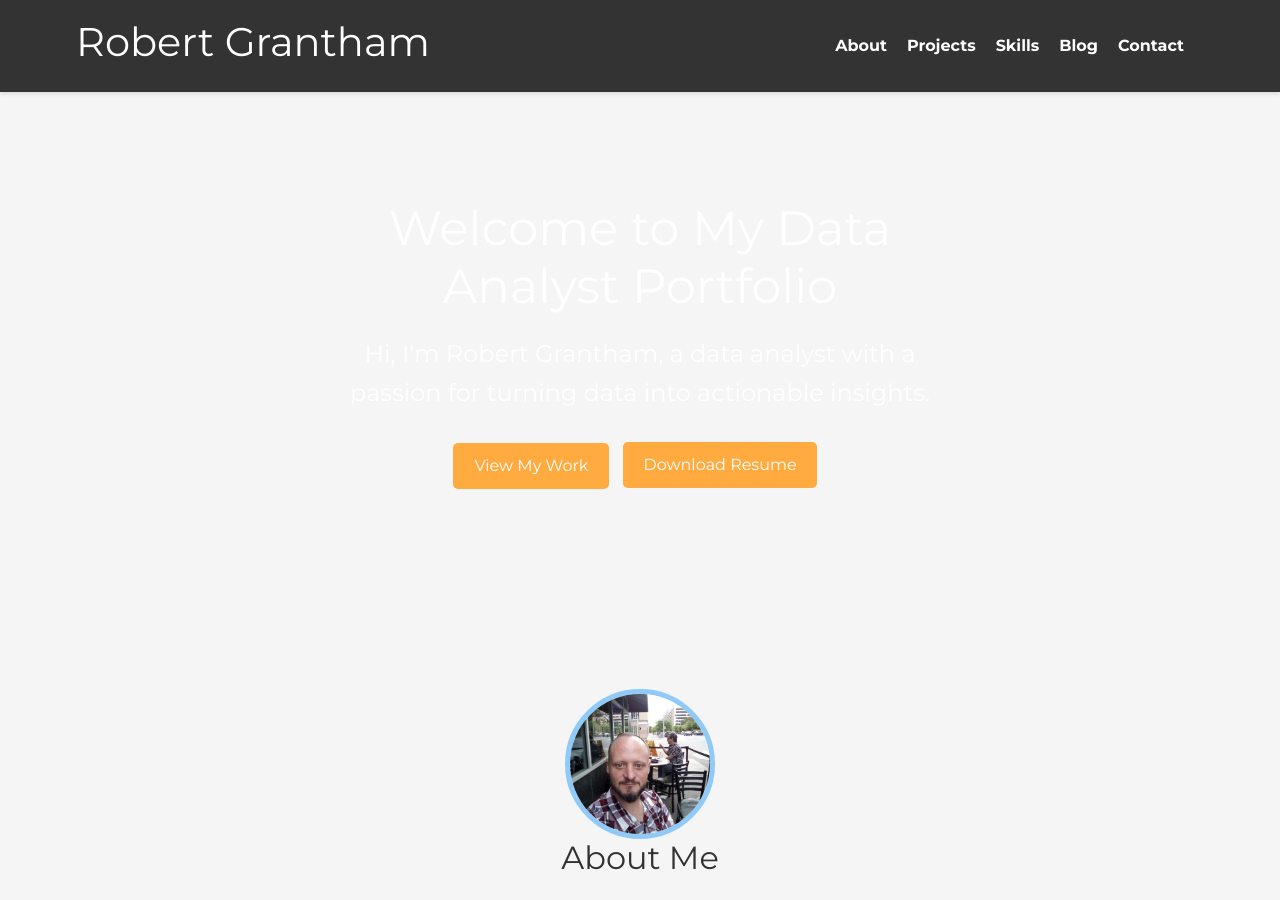
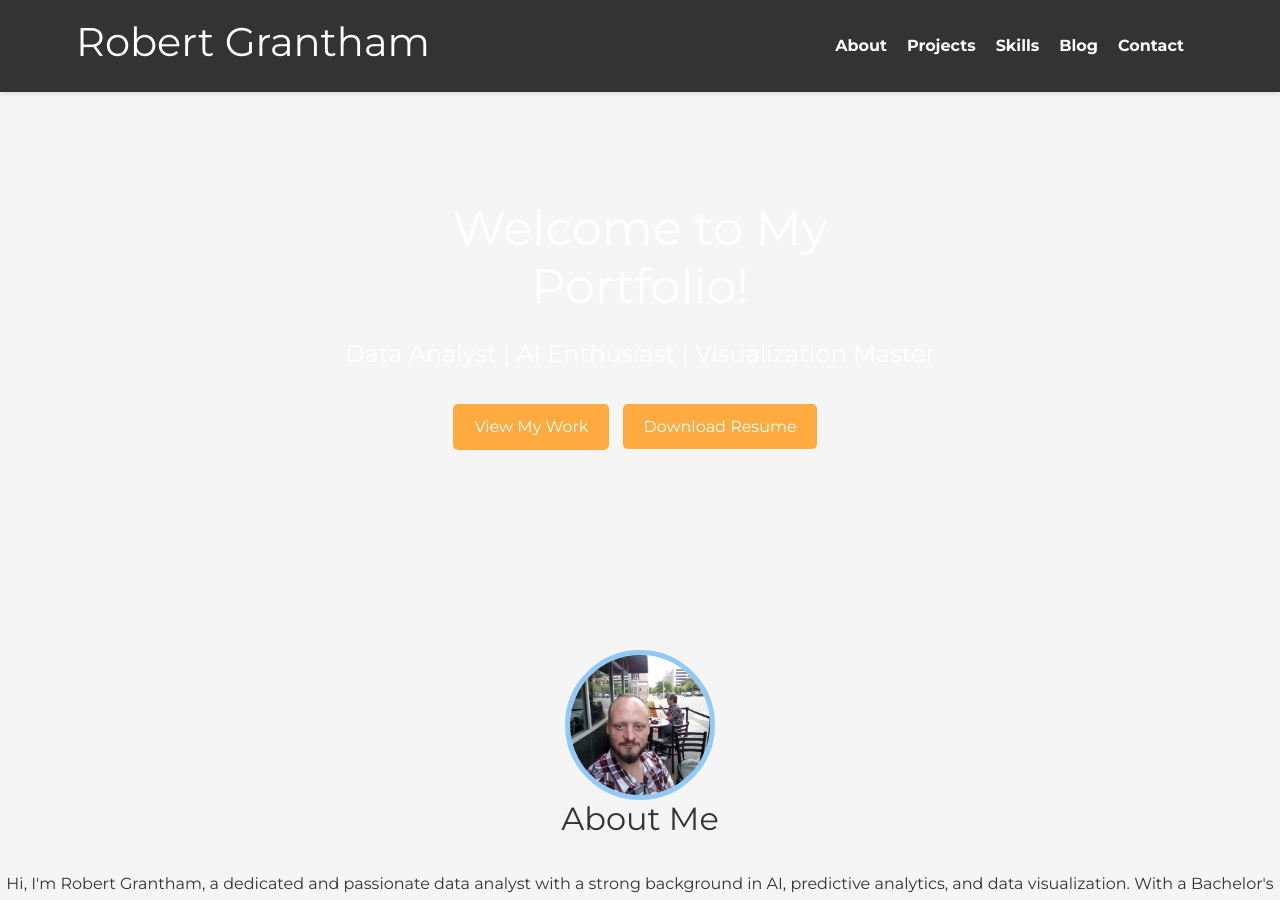
Before and after one commit to rgrantham82/rgrantham82.github.io, a Jekyll site: the page built from index.html, in a window 1280 px wide and 900 px high. Built offline with Jekyll 4.4.1, drawn with Linux system fonts in a browser that asks for light colours; nearby versions of some CDN libraries.

Commit message:
Update hero.html

```diff
--- a/_includes/hero.html
+++ b/_includes/hero.html
@@ -1,8 +1,8 @@
 <section class="hero">
   <div class="container">
     <div class="hero-content">
-      <h1 class="fade-in">Welcome to My Data Analyst Portfolio</h1>
-      <p class="fade-in">Hi, I'm Robert Grantham, a data analyst with a passion for turning data into actionable insights.</p>
+      <h1 class="fade-in">Welcome to My Portfolio!</h1>
+      <p class="fade-in">Data Analyst | AI Enthusiast | Visualization Master</p>
       <a href="#projects" class="btn fade-in">View My Work</a>
       <a href="assets/files/Robert_Grantham_Resume.pdf" class="resume-btn fade-in">Download Resume</a>
     </div>
```
